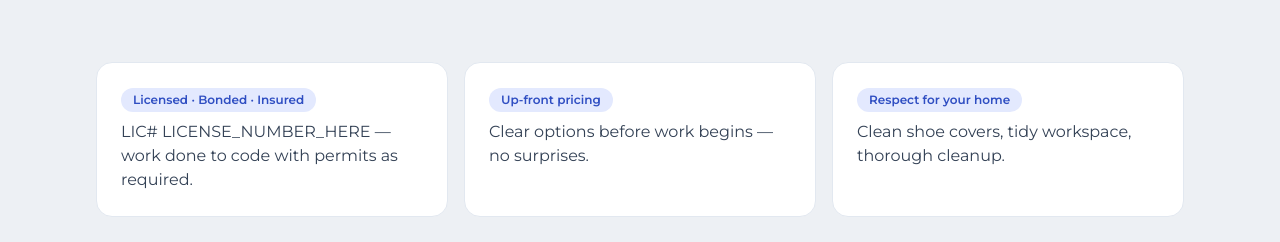
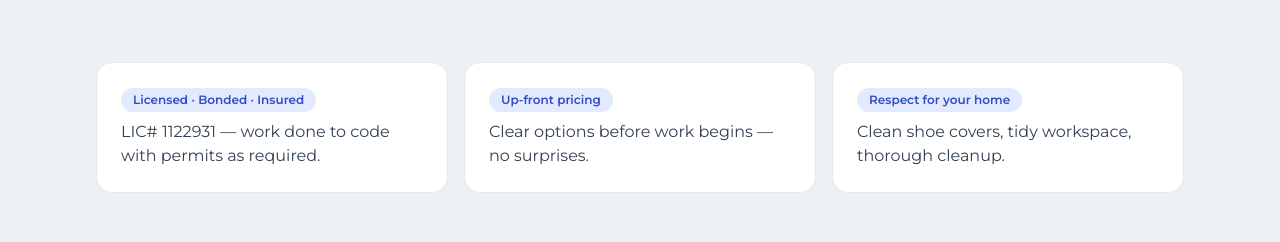
Before and after one commit to phild8/CalPridePlumbing, a Next.js app: page / in a window 1280 px wide. Shown: the part 881-1123 px from the top of the page. Built offline with nearby package versions, Linux system fonts and the light colour scheme; no server answers.

Commit message:
update lic #

```diff
--- a/app/page.tsx
+++ b/app/page.tsx
@@ -47,7 +47,7 @@ export default function HomePage() {
           <div className="rounded-2xl bg-white p-6 border border-slate-200">
             <Badge>Licensed · Bonded · Insured</Badge>
             <p className="mt-2 text-slate-700">
-              LIC# LICENSE_NUMBER_HERE — work done to code with permits as required.
+              LIC# 1122931 — work done to code with permits as required.
             </p>
           </div>
           <div className="rounded-2xl bg-white p-6 border border-slate-200">
```
